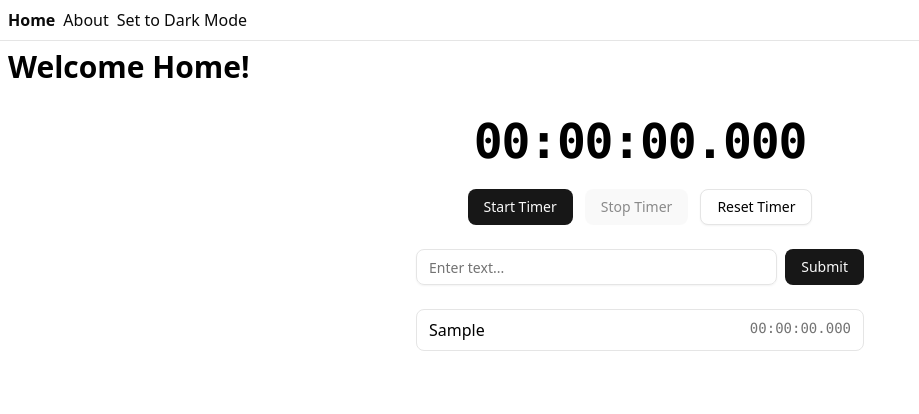
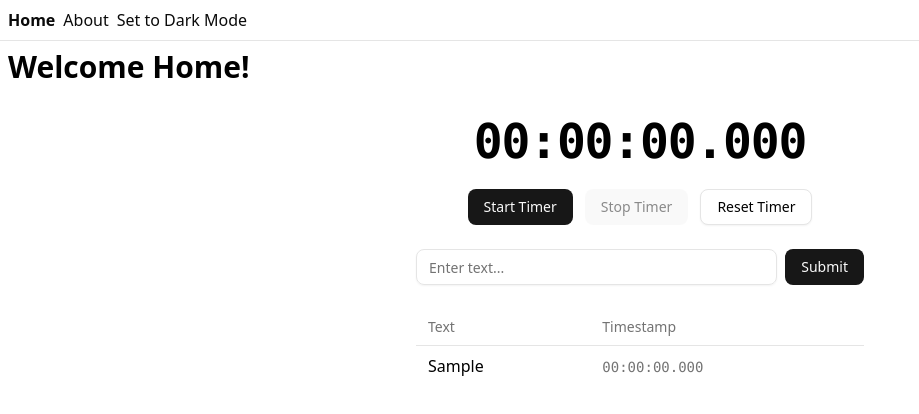
Before and after one commit to emilyeserven/claude-code-experiment, a React (Vite) app in the folder packages/client/: page / in a window 1280 px wide. Both pictures are taken after typing "Sample" into the empty fields and a click on the button "Submit". Shown: the top 414 px of the page, without its empty margins (0-919 px from the left). Built offline with nearby package versions, Linux system fonts and the light colour scheme.

Commit message:
Refactor timer entries to use TanStack Table
Replace the manual <ul>/<li> list rendering of timer entries with a
dedicated TimerEntriesTable component powered by @tanstack/react-table.

https://claude.ai/code/session_01EWdL6nEfj78ozgsjnDuMSn

```diff
--- /dev/null
+++ b/packages/client/src/components/TimerEntriesTable.tsx
@@ -0,0 +1,104 @@
+import type { ColumnDef } from "@tanstack/react-table";
+
+import {
+  flexRender,
+  getCoreRowModel,
+  useReactTable,
+} from "@tanstack/react-table";
+
+interface TimerEntry {
+  text: string;
+  timestamp: string;
+}
+
+interface TimerEntriesTableProps {
+  entries: TimerEntry[];
+}
+
+const columns: ColumnDef<TimerEntry>[] = [
+  {
+    accessorKey: "text",
+    header: "Text",
+  },
+  {
+    accessorKey: "timestamp",
+    header: "Timestamp",
+    cell: ({
+      getValue,
+    }) => (
+      <span className="font-mono text-sm text-muted-foreground">
+        {getValue<string>()}
+      </span>
+    ),
+  },
+];
+
+export function TimerEntriesTable({
+  entries,
+}: TimerEntriesTableProps) {
+  const table = useReactTable({
+    data: entries,
+    columns,
+    getCoreRowModel: getCoreRowModel(),
+  });
+
+  return (
+    <div
+      className="w-full max-w-md"
+      data-testid="timer-entries-list"
+    >
+      <table className="w-full border-collapse">
+        <thead>
+          {table.getHeaderGroups().map(headerGroup => (
+            <tr
+              key={headerGroup.id}
+              className={`
+                border-b
+                dark:border-gray-600
+              `}
+            >
+              {headerGroup.headers.map(header => (
+                <th
+                  key={header.id}
+                  className={`
+                    px-3 py-2 text-left text-sm font-medium
+                    text-muted-foreground
+                  `}
+                >
+                  {header.isPlaceholder
+                    ? null
+                    : flexRender(
+                      header.column.columnDef.header,
+                      header.getContext(),
+                    )}
+                </th>
+              ))}
+            </tr>
+          ))}
+        </thead>
+        <tbody>
+          {table.getRowModel().rows.map(row => (
+            <tr
+              key={row.id}
+              className={`
+                border-b
+                last:border-b-0
+                dark:border-gray-600
+              `}
+              data-testid="timer-entry"
+            >
+              {row.getVisibleCells().map(cell => (
+                <td
+                  key={cell.id}
+                  className="px-3 py-2"
+                >
+                  {flexRender(cell.column.columnDef.cell, cell.getContext())}
+                </td>
+              ))}
+            </tr>
+          ))}
+        </tbody>
+      </table>
+    </div>
+  );
+}
--- a/packages/client/src/routes/index.tsx
+++ b/packages/client/src/routes/index.tsx
@@ -5,6 +5,7 @@ import { createFileRoute } from "@tanstack/react-router";
 import { Button } from "@/components/Button";
 import { Input } from "@/components/Input";
 import { Timer } from "@/components/Timer";
+import { TimerEntriesTable } from "@/components/TimerEntriesTable";
 import { formatTime } from "@/utils/formatTime";
 
 interface TimerEntry {
@@ -60,26 +61,7 @@ export function Index() {
           </Button>
         </div>
         {entries.length > 0 && (
-          <ul
-            className="w-full max-w-md space-y-2"
-            data-testid="timer-entries-list"
-          >
-            {entries.map((entry, index) => (
-              <li
-                key={index}
-                className={`
-                  flex justify-between rounded-md border px-3 py-2
-                  dark:border-gray-600
-                `}
-                data-testid="timer-entry"
-              >
-                <span>{entry.text}</span>
-                <span className="font-mono text-sm text-muted-foreground">
-                  {entry.timestamp}
-                </span>
-              </li>
-            ))}
-          </ul>
+          <TimerEntriesTable entries={entries} />
         )}
       </div>
     </div>
```
